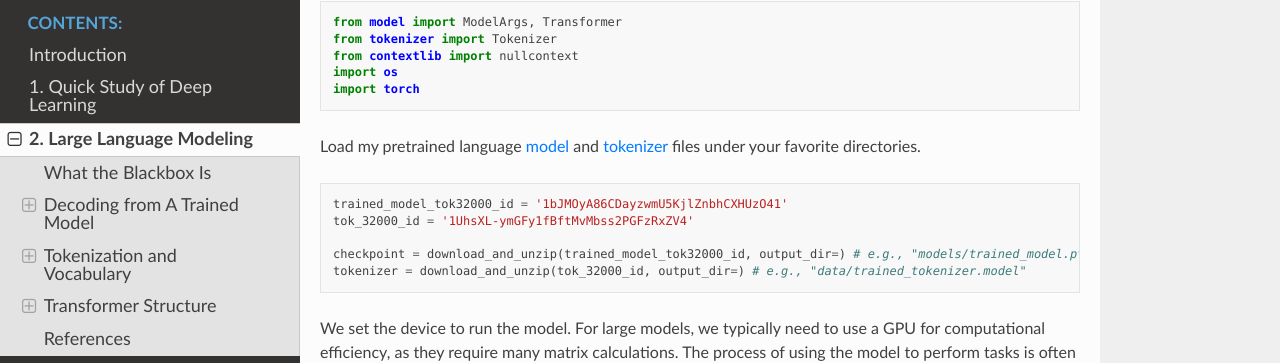
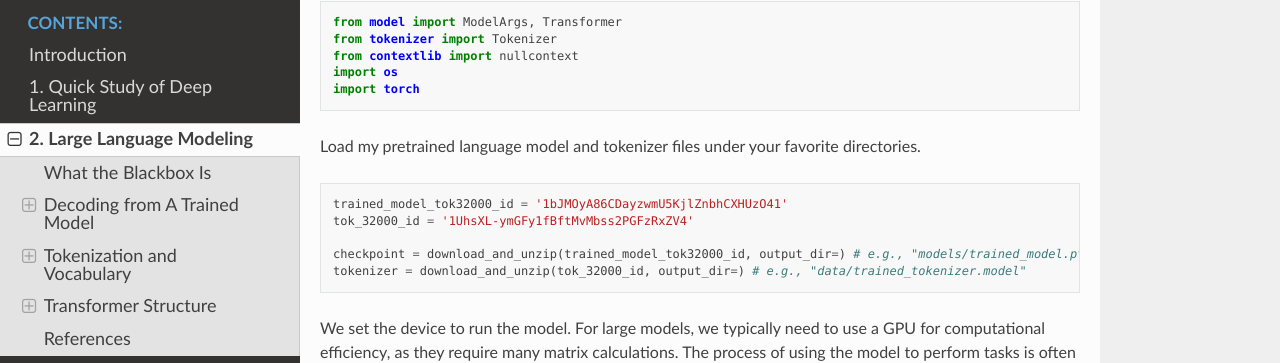
Before and after one commit to JieGroup/GenAI, a Sphinx documentation site: the page built from docs/source/llm/index.md, in a window 1280 px wide and 900 px high, scrolled down 1209 px. Shown: the part 121-484 px from the top of the window. Built offline with Sphinx 7.4.7 and the Read the Docs theme 2.0.0, drawn with Linux system fonts in a browser that asks for light colours; formulas are drawn with MathJax 3; some of the changed lines change nothing that is shown.

````diff
--- a/docs/source/llm/index.md
+++ b/docs/source/llm/index.md
@@ -64,7 +64,7 @@
 import torch
 ```
 
-Load my pretrained language [model](https://drive.google.com/file/d/1npTlkOP_TtW-oEMROTDrYXzOjLL2yuUQ/view?usp=sharing) and [tokenizer](https://drive.google.com/file/d/1LezVTflV_Irp0GQn0Rzgn3F77tppozGa/view?usp=sharing) files under your favorite directories.
+Load my pretrained language model and tokenizer files under your favorite directories.
 
 
 ```python
````
